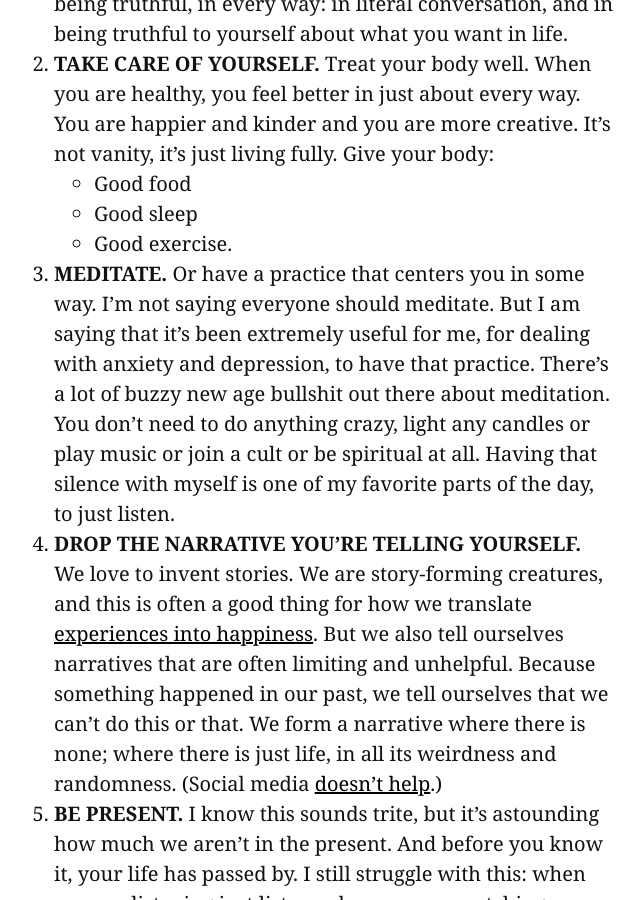
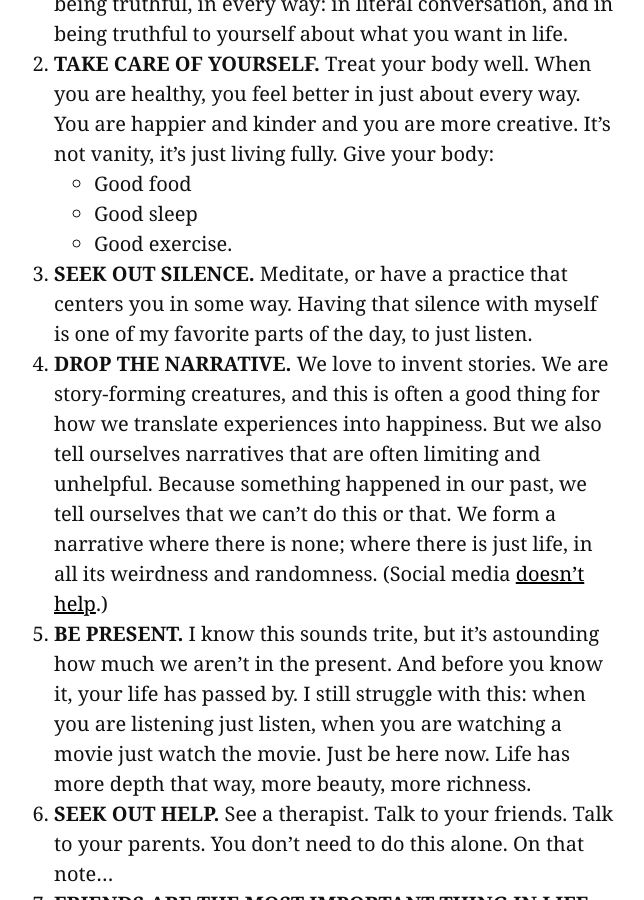
Before and after one commit to gcuddy/gcuddy.github.io, a Jekyll site: the page built from _posts/2018-01-15-twentythree.md, in a window 1280 px wide and 900 px high, scrolled down 432 px. Shown: the whole window, without its empty margins (326-970 px from the left). Built offline with Jekyll 4.4.1, drawn with Linux system fonts in a browser that asks for light colours.

Commit message:
New post, some edits to old posts.

```diff
--- a/_posts/2018-01-15-twentythree.md
+++ b/_posts/2018-01-15-twentythree.md
@@ -11,8 +11,8 @@ Today I turn 23. Here are 23 things I’ve learned, principles to live by.
 	- Good food
 	- Good sleep
 	- Good exercise.
-3. **MEDITATE.** Or have a practice that centers you in some way. I’m not saying everyone should meditate. But I am saying that it’s been extremely useful for me, for dealing with anxiety and depression, to have that practice. There’s a lot of buzzy new age bullshit out there about meditation. You don’t need to do anything crazy, light any candles or play music or join a cult or be spiritual at all. Having that silence with myself is one of my favorite parts of the day, to just listen.
-4. **DROP THE NARRATIVE YOU’RE TELLING YOURSELF.** We love to invent stories. We are story-forming creatures, and this is often a good thing for how we translate [experiences into happiness](/unexpected). But we also tell ourselves narratives that are often limiting and unhelpful. Because something happened in our past, we tell ourselves that we can’t do this or that. We form a narrative where there is none; where there is just life, in all its weirdness and randomness. (Social media [doesn’t help](/socialmediareplaceart).)
+3. **SEEK OUT SILENCE.** Meditate, or have a practice that centers you in some way. Having that silence with myself is one of my favorite parts of the day, to just listen.
+4. **DROP THE NARRATIVE.** We love to invent stories. We are story-forming creatures, and this is often a good thing for how we translate experiences into happiness. But we also tell ourselves narratives that are often limiting and unhelpful. Because something happened in our past, we tell ourselves that we can’t do this or that. We form a narrative where there is none; where there is just life, in all its weirdness and randomness. (Social media [doesn’t help](/socialmediareplaceart).)
 5. **BE PRESENT.** I know this sounds trite, but it’s astounding how much we aren’t in the present. And before you know it, your life has passed by. I still struggle with this: when you are listening just listen, when you are watching a movie just watch the movie. Just be here now. Life has more depth that way, more beauty, more richness.
 6. **SEEK OUT HELP.** See a therapist. Talk to your friends. Talk to your parents. You don’t need to do this alone. On that note…
 7. **FRIENDS ARE THE MOST IMPORTANT THING IN LIFE.** I’m serious. Spend time with your friends. Actively make time for them. Having positive relationships is important for your health. Not only that, but if you’re in any sort of creative field the friends you make will often be the ones who give you a job, or who you work with, or who introduce you to someone else who can change your life. And beyond all that, having fun with friends is one of the most pure joys in life there is, so much so that I struggle to find anything more essential. Your relationships are the most important thing.
```
Also changed, not shown: _posts/2018-10-30-getting-good.md (+1 -1 lines), _posts/2018-11-09-live-read-write-sleep.md (+1 -1 lines), _posts/2018-11-10-who-says.md (added, +28 -0 lines).
